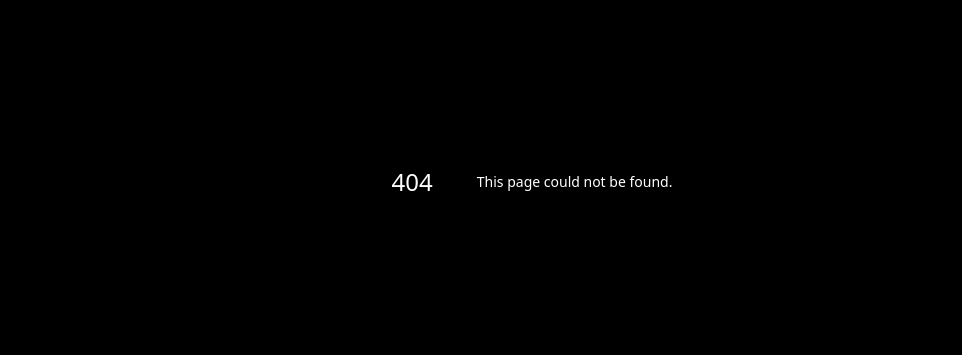
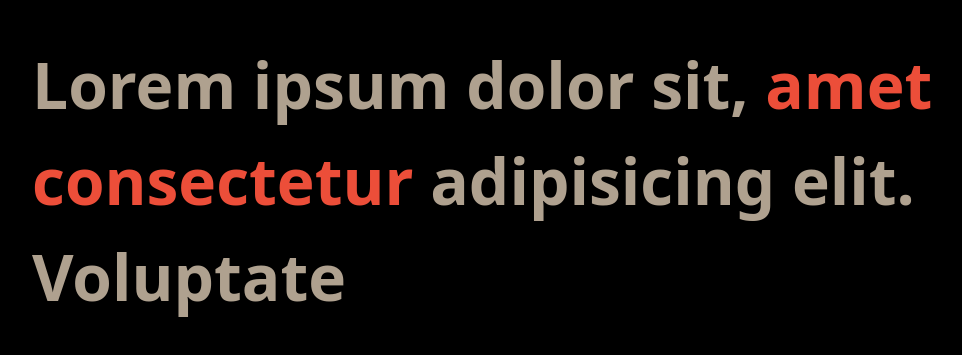
Before and after one commit to DatNg267/animation-collection, a Next.js app: page /framer-motion/select-cursor in a window 1280 px wide. Before the commit this address had no page. Shown: the part 219-574 px from the top of the page, without its empty margins (108-1070 px from the left). Built offline with nearby package versions, Linux system fonts and the light colour scheme.

Commit message:
refactor: Update circle.svg to use a rectangle instead of a circle

```diff
--- /dev/null
+++ b/src/app/framer-motion/select-cursor/page.tsx
@@ -0,0 +1,67 @@
+"use client";
+import { useRef, useState } from "react";
+import styles from "./styles.module.scss";
+import useMousePosition from "./useMousePosition";
+
+const MaskCursor = () => {
+  const { x, y } = useMousePosition();
+  const [isHovered, setIsHovered] = useState(false);
+
+  const [mouseDownPosition, setMouseDownPosition] = useState({ x: 0, y: 0 } as {
+    x: number;
+    y: number;
+  });
+
+  const [size, setSize] = useState({
+    width: 0,
+    height: 0,
+  });
+
+  const mouseTargetRef = useRef(false);
+  return (
+    <div
+      className={styles.main}
+      onMouseDown={(e) => {
+        setSize({ width: 0, height: 0 });
+        setMouseDownPosition({ x: e.clientX, y: e.clientY });
+        mouseTargetRef.current = true;
+      }}
+      onMouseMove={(e) => {
+        if (!mouseTargetRef.current) return;
+        const width = Math.abs(e.clientX - mouseDownPosition.x);
+        const height = Math.abs(e.clientY - mouseDownPosition.y);
+        setSize({ width, height });
+      }}
+      onMouseUp={() => {
+        mouseTargetRef.current = false;
+      }}
+    >
+      <div
+        className={styles.mask}
+        style={{
+          WebkitMaskPosition: `${mouseDownPosition.x}px ${mouseDownPosition.y}px`,
+          WebkitMaskSize: `${size.width}px ${size.height}px`,
+        }}
+      >
+        <p
+          onMouseEnter={() => {
+            setIsHovered(true);
+          }}
+          onMouseLeave={() => {
+            setIsHovered(false);
+          }}
+        >
+          Lorem ipsum dolor sit, amet consectetur adipisicing elit. Voluptate
+        </p>
+      </div>
+      <div className={styles.body}>
+        <p>
+          Lorem ipsum dolor sit, <span>amet consectetur</span> adipisicing elit.
+          Voluptate
+        </p>
+      </div>
+    </div>
+  );
+};
+
+export default MaskCursor;
--- /dev/null
+++ b/src/app/framer-motion/select-cursor/styles.module.scss
@@ -0,0 +1,35 @@
+.main {
+  height: 100vh;
+  background-color: black;
+  position: relative;
+
+  .body,
+  .mask {
+    width: 100%;
+    height: 100vh;
+    display: flex;
+    justify-content: center;
+    align-items: center;
+    color: #afa18f;
+    font-size: 64px;
+    list-style: 66px;
+    cursor: default;
+    font-weight: 600;
+    span {
+      color: #ec4e39;
+    }
+    p {
+      width: 1000px;
+    }
+  }
+
+  .mask {
+    position: absolute;
+    mask-image: url("../../../../public/rect.svg");
+    background: #ec4e39;
+    mask-repeat: no-repeat;
+    mask-position: 50%;
+    mask-size: 500px;
+    color: black;
+  }
+}
--- /dev/null
+++ b/src/app/framer-motion/select-cursor/useMousePosition.ts
@@ -0,0 +1,19 @@
+import { useState, useEffect } from "react";
+
+const useMousePosition = () => {
+  const [mousePosition, setMousePosition] = useState({ x: 0, y: 0 });
+
+  const updateMousePosition = (e: MouseEvent) => {
+    setMousePosition({ x: e.clientX, y: e.clientY });
+  };
+
+  useEffect(() => {
+    window.addEventListener("mousemove", updateMousePosition);
+
+    return () => window.removeEventListener("mousemove", updateMousePosition);
+  }, []);
+
+  return mousePosition;
+};
+
+export default useMousePosition;
```
Also changed, not shown: public/rect.svg (added).
